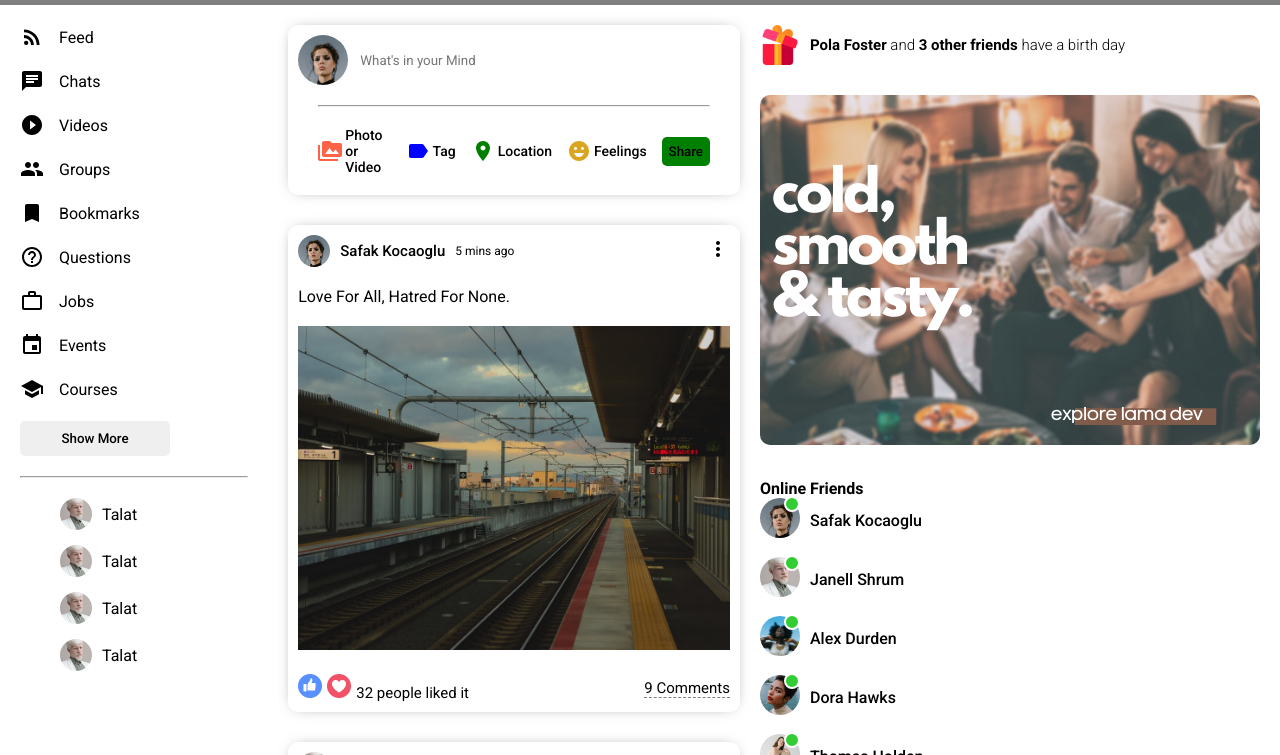
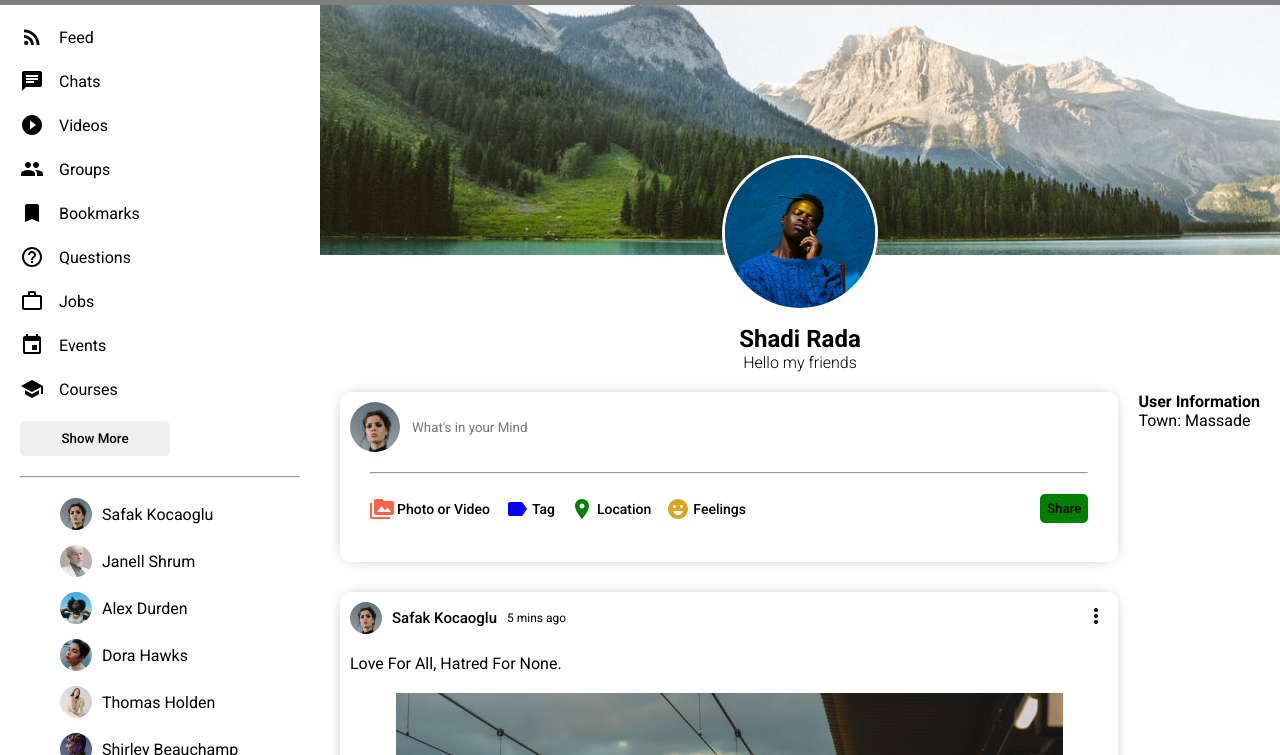
Before and after one commit to shakkyr/massade, a React app in the folder client/: page / in a window 1280 px wide. Shown: the part 45-800 px from the top of the page. Built offline with nearby package versions, Linux system fonts and the light colour scheme.

Commit message:
home page

```diff
--- a/client/src/components/App.js
+++ b/client/src/components/App.js
@@ -1,11 +1,14 @@
 import  Home  from "../pages/home/Home";
+import Profile from "../pages/profile/Profile";
 import Topbar from "./topbar/Topbar";
 
 const App = () => {
   return (
     <>
     <Topbar />
-    <Home/>
+    {/* <Home/> */}
+    <Profile />
+
 
 
 
--- /dev/null
+++ b/client/src/components/closeFriend/CloseFriend.css
@@ -0,0 +1,14 @@
+
+.sidebarFriend {
+    display: flex;
+    align-items: center;
+    margin-bottom: 15px;
+}
+
+.sidebarFriendImg {
+    width: 32px;
+    height: 32px;
+    border-radius: 50%;
+    object-fit: cover;
+    margin-right: 10px;
+}
--- /dev/null
+++ b/client/src/components/closeFriend/CloseFriend.js
@@ -0,0 +1,13 @@
+import React from 'react'
+import "./CloseFriend.css"
+
+const CloseFriend = ({user}) => {
+  return (
+    <li className="sidebarFriend">
+    <img src={user.profilePicture} alt="" className="sidebarFriendImg" />
+    <span className="sidebarFriendName">{user.username}</span>
+  </li>
+  )
+}
+
+export default CloseFriend
--- a/client/src/components/online/Online.css
+++ b/client/src/components/online/Online.css
@@ -0,0 +1,32 @@
+.rightBarFriend {
+    display: flex;
+    align-items: center;
+    margin-bottom: 15px;
+}
+
+.rightBarProfileImgContainer {
+    margin-right: 10px;
+    position: relative;
+}
+
+.rightBarProfileImg {
+    width: 40px;
+    height: 40px;
+    border-radius: 50%;
+    object-fit: cover;
+}
+
+.rightBarOnline{
+    width: 12px;
+    height: 12px;
+    border-radius: 50%;
+    background-color: limegreen;
+    position: absolute;
+    top:-2px;
+    right: 0;
+    border: 2px solid white;
+}
+
+.rightBarUserName {
+    font-weight: 500;
+}
--- a/client/src/components/post/Post.js
+++ b/client/src/components/post/Post.js
@@ -1,10 +1,18 @@
-import React from 'react'
+import React, {useState} from 'react'
 import './Post.css'
 import {MoreVert} from '@material-ui/icons'
 import { Users } from '../../dummyData'
 
 
 const Post = ({post}) => {
+    const [like, setLike] =useState(post.like)
+    const [isLiked, setIsLiked] =useState(false)
+
+    const likeHandler = () => {
+        setLike(isLiked ? like-1 : like+1)
+        setIsLiked(!isLiked)
+    }
+
   return (
     <div className='post'>
         <div className="postWrapper">
@@ -24,9 +32,9 @@ const Post = ({post}) => {
             </div>
             <div className="postBottom">
                 <div className="postBpttomLeft">
-                    <img src="/assets/like.png" alt="" className='likeIcon' />
-                    <img src="/assets/heart.png" alt="" className='likeIcon' />
-                    <span className="postLikeCounter">{post.like} people liked it</span>
+                    <img src="/assets/like.png" alt="" className='likeIcon' onClick={likeHandler}/>
+                    <img src="/assets/heart.png" alt="" className='likeIcon' onClick={likeHandler} />
+                    <span className="postLikeCounter">{like} people liked it</span>
                 </div>
                 <div className="postBpttomRight">
                     <span className="postCommentText">{post.comment} Comments</span>
--- a/client/src/components/rightbar/Rightbar.css
+++ b/client/src/components/rightbar/Rightbar.css
@@ -37,36 +37,3 @@
     margin: 0;
     list-style: none;
 }
-
-.rightBarFriend {
-    display: flex;
-    align-items: center;
-    margin-bottom: 15px;
-}
-
-.rightBarProfileImgContainer {
-    margin-right: 10px;
-    position: relative;
-}
-
-.rightBarProfileImg {
-    width: 40px;
-    height: 40px;
-    border-radius: 50%;
-    object-fit: cover;
-}
-
-.rightBarOnline{
-    width: 12px;
-    height: 12px;
-    border-radius: 50%;
-    background-color: limegreen;
-    position: absolute;
-    top:-2px;
-    right: 0;
-    border: 2px solid white;
-}
-
-.rightBarUserName {
-    font-weight: 500;
-}
--- a/client/src/components/rightbar/Rightbar.js
+++ b/client/src/components/rightbar/Rightbar.js
@@ -3,10 +3,11 @@ import "./Rightbar.css"
 import { Users } from '../../dummyData'
 import Online from '../online/Online'
 
-const Rightbar = () => {
-  return (
-    <div className='rightbar'>
-        <div className="rightBarWrapper">
+const Rightbar = ({profile}) => {
+
+  const HomeRightBar = () => {
+    return (
+       <>
           <div className="birthDayContainer">
             <img src="/assets/gift.png" alt="" className='birthDayImg'/>
             <span className="birthDayText"><b>Pola Foster</b> and <b>3 other friends </b> have a birth day</span>
@@ -20,6 +21,28 @@ const Rightbar = () => {
 
 
           </ul>
+       </>
+      )
+  }
+
+  const ProfileRightBar = () => {
+    return (
+      <>
+        <h4 className="rightBarTitle">User Information</h4>
+        <div className="rightBarInfo">
+          <div className="rightBarInfoItem">
+            <span className="rightBarInfoKey">Town: </span>
+            <span className="rightBarInfoValue"> Massade</span>
+          </div>
+        </div>
+      </>
+      )
+  }
+
+  return (
+    <div className='rightbar'>
+        <div className="rightBarWrapper">
+            <ProfileRightBar />
         </div>
     </div>
   )
--- a/client/src/components/sidebar/Sidebar.css
+++ b/client/src/components/sidebar/Sidebar.css
@@ -53,17 +53,3 @@
     margin: 0;
     list-style: none;
 }
-
-.sidebarFriend {
-    display: flex;
-    align-items: center;
-    margin-bottom: 15px;
-}
-
-.sidebarFriendImg {
-    width: 32px;
-    height: 32px;
-    border-radius: 50%;
-    object-fit: cover;
-    margin-right: 10px;
-}
--- a/client/src/components/sidebar/Sidebar.js
+++ b/client/src/components/sidebar/Sidebar.js
@@ -1,6 +1,9 @@
 import React from 'react'
 import "./Sidebar.css"
 import {RssFeed, Chat,PlayCircleFilledOutlined, Group,Bookmark, HelpOutline, WorkOutline, Event, School} from '@material-ui/icons'
+import { Users } from '../../dummyData'
+import CloseFriend from '../closeFriend/CloseFriend'
+
 
 const Sidebar = () => {
   return (
@@ -47,22 +50,9 @@ const Sidebar = () => {
         <input className='sidebarButton' type="button" value="Show More" />
         <hr className="sidebarHr"/>
         <ul className="sidbarFriendList">
-          <li className="sidebarFriend">
-            <img src="/assets/person/2.jpeg" alt="" className="sidebarFriendImg" />
-            <span className="sidebarFriendName">Talat</span>
-          </li>
-          <li className="sidebarFriend">
-            <img src="/assets/person/2.jpeg" alt="" className="sidebarFriendImg" />
-            <span className="sidebarFriendName">Talat</span>
-          </li>
-          <li className="sidebarFriend">
-            <img src="/assets/person/2.jpeg" alt="" className="sidebarFriendImg" />
-            <span className="sidebarFriendName">Talat</span>
-          </li>
-          <li className="sidebarFriend">
-            <img src="/assets/person/2.jpeg" alt="" className="sidebarFriendImg" />
-            <span className="sidebarFriendName">Talat</span>
-          </li>
+          {Users.map(usr=> (
+            <CloseFriend key={usr.id} user={usr} />
+          ))}
         </ul>
       </div>
     </div>
--- /dev/null
+++ b/client/src/pages/profile/Profile.css
@@ -0,0 +1,50 @@
+.profile {
+    display: flex;
+}
+
+.profileRight {
+    flex: 9;
+}
+
+.profileCover {
+    height: 320px;
+    position: relative;
+}
+
+.profileCoverImg {
+    width: 100%;
+    height: 250px;
+    object-fit: cover;
+}
+
+.profileUserImg {
+    width: 150px;
+    height: 150px;
+    border-radius: 50%;
+    object-fit: cover;
+    position: absolute;
+    left: 0;
+    right: 0;
+    margin: auto;
+    top: 150px;
+    border:3px solid white;
+}
+
+.profileInfo{
+    display: flex;
+    flex-direction: column;
+    align-items: center;
+    justify-content: center;
+}
+
+.profileInfoName {
+    font-size: 24px;
+}
+
+.profileInfoDesc {
+    font-weight: 300;
+}
+
+.profileRightBottom {
+    display: flex;
+}
--- /dev/null
+++ b/client/src/pages/profile/Profile.js
@@ -0,0 +1,33 @@
+import React from 'react'
+import "./Profile.css"
+import Feed from '../../components/feed/Feed'
+import Sidebar from '../../components/sidebar/Sidebar'
+import Rightbar from '../../components/rightbar/Rightbar'
+
+const Profile = () => {
+  return (
+    <div className='profile'>
+        <Sidebar/>
+        <div className="profileRight">
+            <div className="profileRightTop">
+                <div className="profileCover">
+                    <img src="/assets/post/3.jpeg" alt="" className="profileCoverImg" />
+                    <img src="/assets/person/7.jpeg" alt="" className="profileUserImg" />
+                </div>
+                <div className="profileInfo">
+                    <h4 className="profileInfoName"> Shadi Rada</h4>
+                    <span className="profileInfoDesc"> Hello my friends</span>
+                </div>
+            </div>
+            <div className="profileRightBottom">
+                <Feed/>
+                <Rightbar profile/>
+            </div>
+
+        </div>
+
+    </div>
+  )
+}
+
+export default Profile
```
